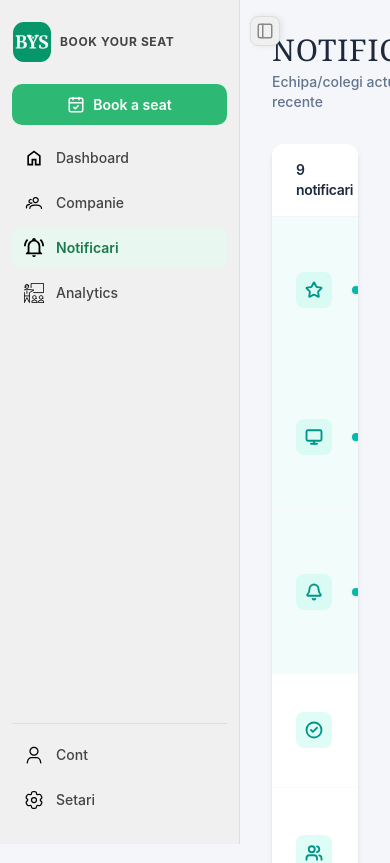
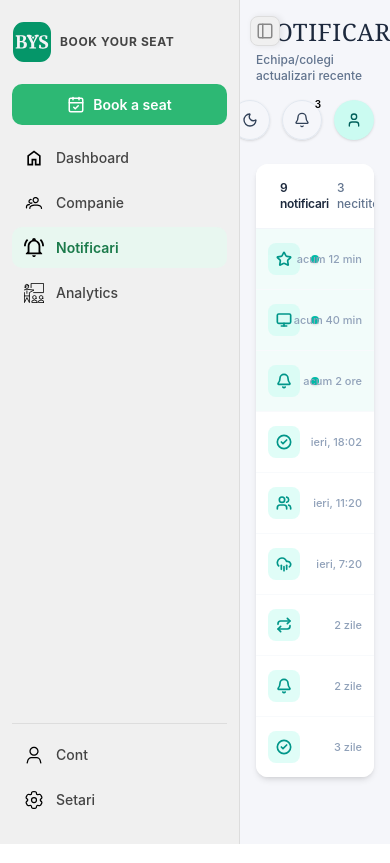
Before and after one commit to DennisRadoi/BookYourSeat-Frontend, a React (Vite) app: page /notificari in a window 390 px wide. Shown: the top 863 px of the page. Built offline with nearby package versions, Linux system fonts and the light colour scheme; the HTML template or start-up script is replaced by a standard one.

Commit message:
modificare responsive

```diff
--- a/src/pages/NotificationsPage.tsx
+++ b/src/pages/NotificationsPage.tsx
@@ -84,20 +84,20 @@ export default function NotificationsPage() {
   const unreadCount = notificationsData.filter((n) => n.isUnread).length
 
   return (
-    <div className="p-8 max-w-4xl mx-auto">
+    <div className="p-4 sm:p-8 max-w-4xl mx-auto">
       {}
-      <div className="flex items-start justify-between mb-8">
+      <div className="flex flex-col sm:flex-row sm:items-start justify-between gap-4 sm:gap-0 mb-6 sm:mb-8">
         <div>
-          <h1 className="text-3xl font-serif text-slate-800 mb-1 uppercase tracking-wide">
+          <h1 className="text-2xl sm:text-3xl font-serif text-slate-800 mb-1 uppercase tracking-wide">
             NOTIFICARI
           </h1>
-          <p className="text-sm font-medium text-slate-500">
+          <p className="text-xs sm:text-sm font-medium text-slate-500">
             Echipa/colegi actualizari recente
           </p>
         </div>
 
         {}
-        <div className="flex items-center gap-4">
+        <div className="flex items-center gap-3 self-end sm:self-auto">
           <Button variant="outline" size="icon" className="rounded-full shadow-sm border-slate-200">
             <Moon size={18} className="text-slate-700" />
           </Button>
@@ -124,10 +124,10 @@ export default function NotificationsPage() {
       <Card className="border-none shadow-md overflow-hidden bg-white rounded-xl">
         <CardHeader className="flex flex-row items-center justify-between border-b border-slate-100 bg-white py-4 px-6 space-y-0">
           <div className="flex items-center gap-2">
-            <CardTitle className="text-sm font-semibold text-slate-800">
+            <CardTitle className="text-xs sm:text-sm font-semibold text-slate-800">
               {totalNotifications} notificari
             </CardTitle>
-            <span className="text-sm font-medium text-slate-500">
+            <span className="text-xs sm:text-sm font-medium text-slate-500">
               {unreadCount} necitite
             </span>
           </div>
@@ -144,27 +144,28 @@ export default function NotificationsPage() {
               <div
                 key={notif.id}
                 className={cn(
-                  "flex items-center justify-between px-6 py-4 border-b border-slate-50 last:border-0 transition-colors",
+                  "flex items-center justify-between px-3 sm:px-6 py-3.5 sm:py-4 border-b border-slate-50 last:border-0 transition-colors gap-2 sm:gap-4",
                   notif.isUnread ? "bg-[#F2FCFA]" : "bg-white"
                 )}
               >
-                <div className="flex items-center gap-4">
-                  <div className="flex items-center justify-center w-9 h-9 rounded-lg bg-teal-100/60 text-teal-600 shrink-0">
-                    <Icon size={18} strokeWidth={2.5} />
+                <div className="flex items-center gap-2.5 sm:gap-4 min-w-0">
+                  <div className="flex items-center justify-center w-8 h-8 sm:w-9 sm:h-9 rounded-lg bg-teal-100/60 text-teal-600 shrink-0">
+                     <Icon size={16} className="sm:hidden" strokeWidth={2.5} />
+                    <Icon size={18} className="hidden sm:block" strokeWidth={2.5} />
                   </div>
 
-                  <div className="w-4 flex justify-center shrink-0">
+                  <div className="w-2.5 sm:w-4 flex justify-center shrink-0">
                     {notif.isUnread && (
                       <div className="w-2 h-2 rounded-full bg-teal-500 shadow-sm" />
                     )}
                   </div>
 
-                  <p className="text-[13px] md:text-sm text-slate-700 font-medium leading-tight">
+                  <p className="text-xs sm:text-sm text-slate-700 font-medium leading-snug truncate sm:whitespace-normal">
                     {notif.text}
                   </p>
                 </div>
 
-                <span className="text-xs text-slate-500 font-medium whitespace-nowrap pl-4">
+                <span className="text-[11px] sm:text-xs text-slate-400 sm:text-slate-500 font-medium whitespace-nowrap shrink-0 pl-1">
                   {notif.time}
                 </span>
               </div>
```
